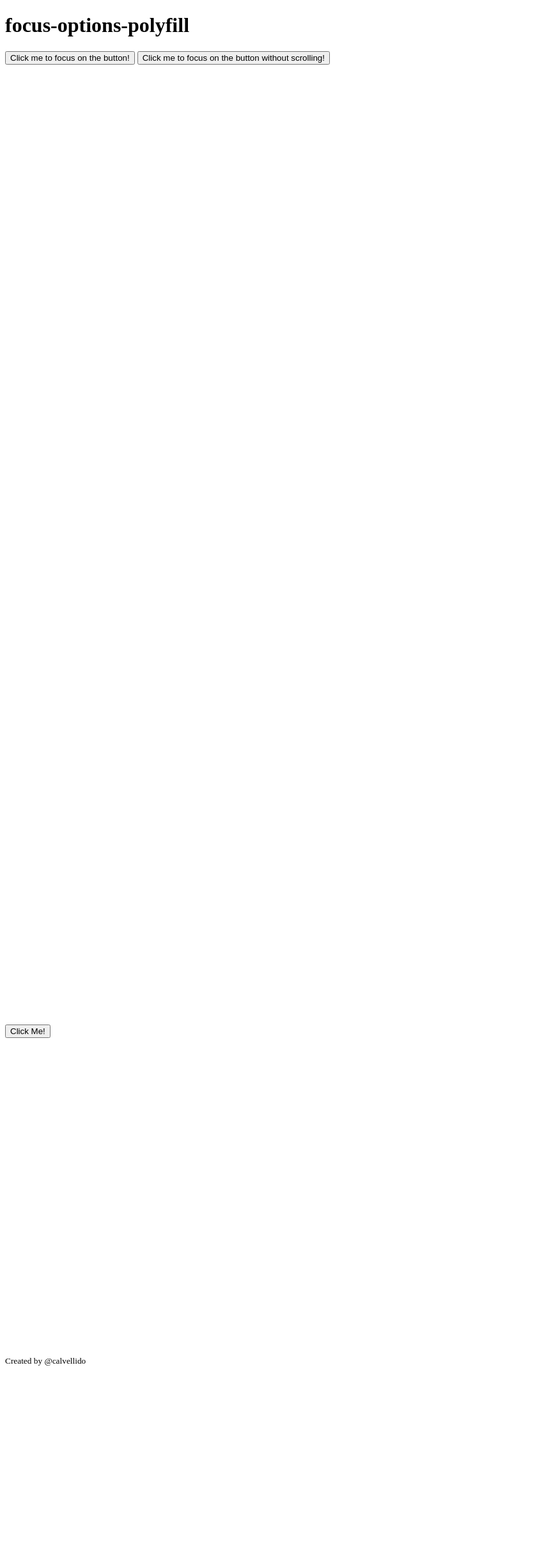
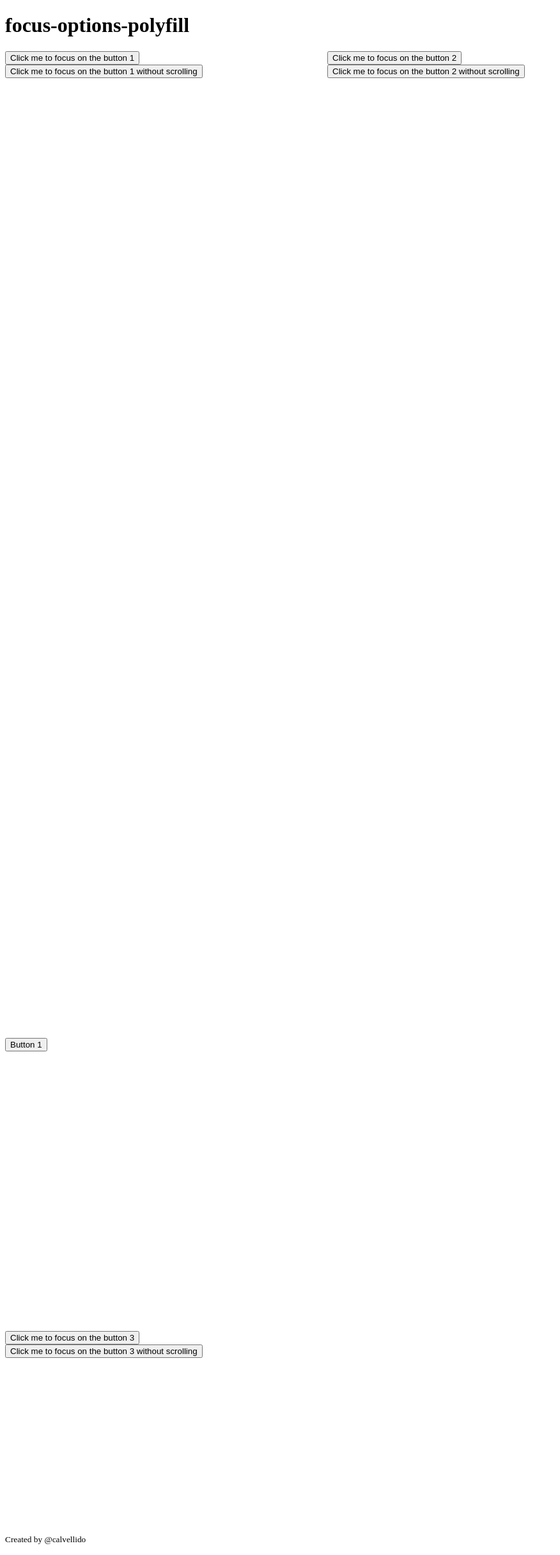
Before and after one commit to calvellido/focus-options-polyfill, a website: page index.html in a window 1280 px wide. Shown: the whole page at 64% size, without its empty margins (0-876 px from the left). Before the commit the page ends 2151 px from the top, so only its background shows below. Drawn offline with Linux system fonts and the light colour scheme.

Commit message:
Update testing page

```diff
--- a/index.html
+++ b/index.html
@@ -18,17 +18,49 @@
 	<header>
 		<h1>focus-options-polyfill</h1>
 	</header>
-	<article>
+	<article style="height: 2000px; width: 500px; display: inline-block; vertical-align: top;">
 
-		<button type="button" onclick="focusScrollMethod()">
-			Click me to focus on the button!
+		<button type="button" onclick="focusScrollMethod('focusable-button-1')">
+			Click me to focus on the button 1
 		</button>
-		<button type="button" onclick="focusNoScrollMethod()">
-			Click me to focus on the button without scrolling!
+		<button type="button" onclick="focusNoScrollMethod('focusable-button-1')">
+			Click me to focus on the button 1 without scrolling
 		</button>
 
-		<div id="container" style="height: 2000px;">
-			<button type="button" id="focusable-button" style="margin-top: 1500px;">Click Me!</button>
+		<div class="container">
+			<button type="button" id="focusable-button-1" style="margin-top: 1500px;">Button 1</button>
+		</div>
+
+	</article>
+
+	<article style="height: 500px; width: 500px; display: inline-block; vertical-align: top; overflow: auto;">
+
+		<button type="button" onclick="focusScrollMethod('focusable-button-2')">
+			Click me to focus on the button 2
+		</button>
+		<button type="button" onclick="focusNoScrollMethod('focusable-button-2')">
+			Click me to focus on the button 2 without scrolling
+		</button>
+
+		<div class="container">
+			<button type="button" id="focusable-button-2" style="margin: 600px 0 0 600px; white-space: nowrap">Button 2</button>
+		</div>
+
+	</article>
+
+	<article style="height: 300px; width: 500px; display: inline-block; vertical-align: top; overflow: auto;">
+
+		<button type="button" onclick="focusScrollMethod('focusable-button-3')">
+			Click me to focus on the button 3
+		</button>
+		<button type="button" onclick="focusNoScrollMethod('focusable-button-3')">
+			Click me to focus on the button 3 without scrolling
+		</button>
+
+		<div class="container" style="height: 500px; width: 300px; overflow: auto;">
+			<div class="container" style="margin: 300px 0 0 300px;">
+				<button type="button" id="focusable-button-3" style="margin: 300px 0 0 300px; white-space: nowrap">Button 3</button>
+			</div>
 		</div>
 
 	</article>
@@ -40,16 +72,24 @@
 	</footer>
 
 	<script>
-		focusScrollMethod = function getFocus() {
-			document.getElementById("focusable-button").focus({ preventScroll: false });
+		focusScrollMethod = function getFocus(id) {
+			document.getElementById(id).focus({ preventScroll: false });
 		}
 
-		focusNoScrollMethod = function getFocusWithoutScrolling() {
-			document.getElementById("focusable-button").focus({ preventScroll: true });
+		focusNoScrollMethod = function getFocusWithoutScrolling(id) {
+			document.getElementById(id).focus({ preventScroll: true });
 		}
 
-		document.getElementById("focusable-button").addEventListener("click", function() {
-			alert("Button clicked!")
+		document.getElementById("focusable-button-1").addEventListener("click", function() {
+			alert("Button 1 clicked!")
+		});
+
+		document.getElementById("focusable-button-2").addEventListener("click", function() {
+			alert("Button 2 clicked!")
+		});
+
+		document.getElementById("focusable-button-3").addEventListener("click", function() {
+			alert("Button 3 clicked!")
 		});
 	</script>
 
```
